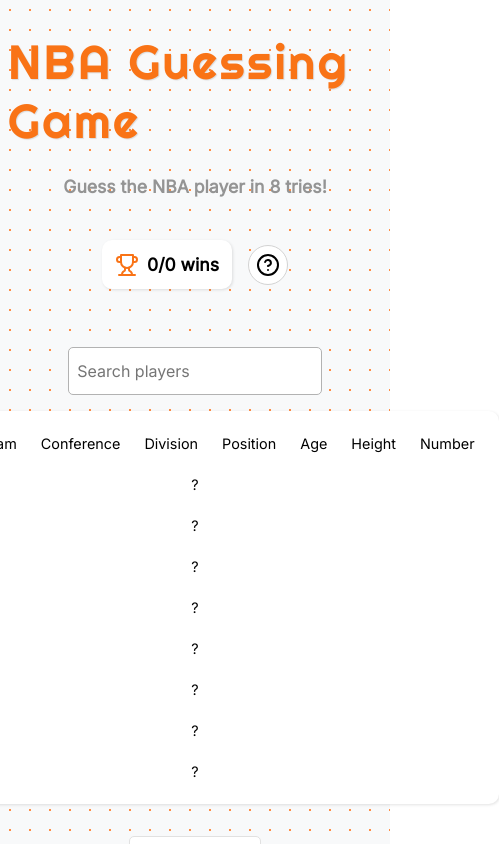
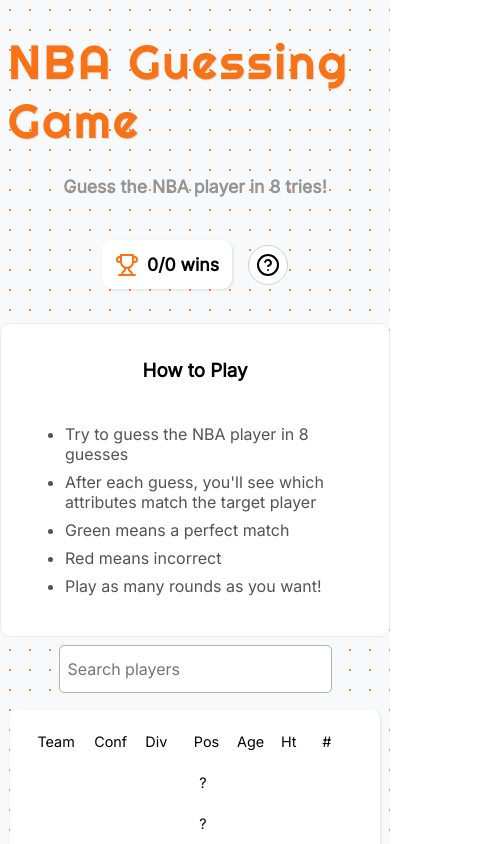
Before and after one commit to isidora04/nba-guessing-game, a React (Create React App) app in the folder my-app/: page /play in a window 390 px wide. Both pictures are taken after a click on the button 267 px from the left and 264 px from the top of the page. Shown: the top 844 px of the page, 499 px wide, since content can reach past the window. Built offline with nearby package versions, Linux system fonts and the light colour scheme.

Commit message:
added instructions popup and updated mobile view

```diff
--- a/my-app/src/pages/gamePage.css
+++ b/my-app/src/pages/gamePage.css
@@ -7,6 +7,7 @@
     flex-direction: column;
     justify-content: center;
     align-items: center;
+    overflow-x: scroll;
 }
 
 h1 {
@@ -74,7 +75,7 @@
 }
 
 .search-bar {
-    width: 65%;
+    width: 70%;
     margin: 0.5rem 0.5rem 0 0.5rem;
     height: 3rem;
     padding: 0.5rem;
@@ -94,7 +95,7 @@
     display: flex;
     flex-direction: column;
     background-color: white;
-    width: 65%;
+    width: 70%;
     margin: 0 0.5rem 1rem 0.5rem;
     border-bottom-left-radius: 10px;
     border-bottom-right-radius: 10px;
@@ -122,39 +123,84 @@
 
 .results-table {
     background-color: white;
-    width: 65%;
+    width: 70%;
+    min-width: 370px;
     margin: 1rem 0.5rem 2rem 0.5rem;
     border-radius: 10px;
     box-shadow: 1px 1px 3px rgba(0, 0, 0, 0.112);
     padding: 0.5rem;
     box-sizing: border-box;
     font-family: 'Inter', sans-serif;
-    border-spacing: 0.5rem 0.5rem;
 }
 
-@media (max-width: 480px) {
+.short-label {
+    display: none;
+}
+
+.short-div {
+    display: none;
+}
+
+@media (max-width: 580px) {
   .results-table {
     font-size: 0.8rem;
+    width: 90%;
+    overflow-x: scroll;
+  }
+  .table-header, .results-table-row {
+    width: 100%;
+  }
+  .name-col {
+    display: none;
   }
 }
 
 @media (max-width: 768px) {
   .results-table {
-    width: 100%;
     font-size: 0.9rem;
+  }
+  .full-label, .full-div {
+    display: none;
+  }
+  .short-label, .short-div {
+    display: inline;
   }
 }
 
-.table-header th {
-    padding: 0.5rem;
-    font-weight: 500;
+.table-header, .results-table-row {
+    display: grid;
+    grid-template-columns:
+        1fr   /* Name */
+        0.5fr /* Team */
+        0.7fr   /* Conference */
+        0.7fr   /* Division */
+        0.5fr   /* Position */
+        0.5fr /* Age */
+        0.5fr /* Height */
+        0.5fr /* Number */;
+    text-align: center;
+    align-items: center;
+    margin: 0 0.5rem;
+    column-gap: 8px;
 }
 
-.table-body td {
-    width: fit-content;
+.table-header {
+    margin-bottom: 1rem;
+}
+
+.results-table-row > *, .unknown-row {
     padding: 0.5rem;
     border-radius: 10px;
     text-align: center;
+    margin: 0 0 8px 0;
+}
+
+.table-header {
+    margin-top: 1rem;
+}
+
+.unknown-row {
+    grid-column: span 8;
 }
 
 .incorrect, .higher, .lower {
@@ -259,3 +305,27 @@
     max-height: 8.2rem;
     overflow-y: scroll;
 }
+
+.help-popup {
+    padding: 0;
+    margin-top: -1rem;
+    display: flex;
+    justify-content: center;
+    align-items: center;
+}
+
+.help-container {
+    display: flex;
+    align-items: center;
+    flex-direction: column;
+    padding: 1rem;
+    box-sizing: border-box;
+    background-color: white;
+    border: 1.5px solid rgb(236, 236, 236);
+    border-radius: 10px;
+}
+
+.help-container li {
+    color: rgb(83, 83, 83);
+    margin: 0.5rem;
+}
--- a/my-app/src/pages/gamePage.tsx
+++ b/my-app/src/pages/gamePage.tsx
@@ -7,6 +7,15 @@
 const GamePage = () => {
 
     const defaultGuess: GuessFeedback = HandleGuess.getBlankGuess();
+
+    const divisionShortForm = {
+        Atlantic: "Atl",
+        Central: "Cen",
+        Southeast: "SE",
+        Northwest: "NW",
+        Pacific: "Pac",
+        Southwest: "SW",
+    };
 
     const [ targetPlayer, setTargetPlayer ] = useState<PlayerInfo>({
             name: "",
@@ -26,6 +35,7 @@
     const [ winCount, setWinCount ] = useState(0);
     const [ gamesPlayed, setGamesPlayed ] = useState(0);
     const [ error, setError ] = useState("");
+    const [ helpPopup, setHelpPopup ] = useState(false);
     const [ winPopup, setWinPopup ] = useState(false);
     const [ lossPopup, setLossPopup ] = useState(false);
 
@@ -59,7 +69,7 @@
             } catch (error) {
                 setError(`Error: ${error}`);
             }
-        }, 1000);
+        }, 700);
         return () => clearTimeout(getData);
     }, [search]);
 
@@ -110,9 +120,26 @@
                 <p>Guess the NBA player in 8 tries!</p>
                 <div className="num-wins">
                     <p><Trophy className="trophy" />{winCount}/{gamesPlayed} wins</p>
-                    <button className="circle-help"><CircleHelp /></button>
+                    <button className="circle-help" onClick={() => setHelpPopup(!helpPopup)}>
+                        <CircleHelp />
+                    </button>
                 </div>
             </div>
+
+            {helpPopup && <>
+                <div className="help-popup">
+                    <div className="help-container">
+                    <h3>How to Play</h3>
+                        <ul className="instructions">
+                            <li>Try to guess the NBA player in 8 guesses</li>
+                            <li>After each guess, you'll see which attributes match the target player</li>
+                            <li>Green means a perfect match</li>
+                            <li>Red means incorrect</li>
+                            <li>Play as many rounds as you want!</li>
+                        </ul>
+                    </div>
+                </div>
+            </>}
 
             {error && <p className="error-text">{error}</p>}
 
@@ -129,55 +156,56 @@
                     }
                 </div>)
             }
-            <table className="results-table">
-                <thead className="table-header">
-                    <tr className="table-headings">
-                        <th>Name</th>
-                        <th>Team</th>
-                        <th>Conference</th>
-                        <th>Division</th>
-                        <th>Position</th>
-                        <th>Age</th>
-                        <th>Height</th>
-                        <th>Number</th>
-                    </tr>
-                </thead>
-                <tbody className="table-body">
+            <div className="results-table">
+                <div className="table-header">
+                    <div className="name-col">Name</div>
+                    <div><span className="full-label">Team</span><span className="short-label">Team</span></div>
+                    <div><span className="full-label">Conference</span><span className="short-label">Conf</span></div>
+                    <div><span className="full-label">Division</span><span className="short-label">Div</span></div>
+                    <div><span className="full-label">Position</span><span className="short-label">Pos</span></div>
+                    <div><span>Age</span></div>
+                    <div><span className="full-label">Height</span><span className="short-label">Ht</span></div>
+                    <div><span className="full-label">Number</span><span className="short-label">#</span></div>
+                </div>
                 {guesses.map((guess, index) => (
-                    <tr className="results-table-row" key={index}>
-                        {guess.name.value === "" ? <td colSpan={9} className="unknown-row">?</td> :
-                            <><td className={guess.name.match}>{guess.name.value}</td>
-                            <td className={guess.team.match}>{guess.team.value}</td>
-                            <td className={guess.conference.match}>{guess.conference.value}</td>
-                            <td className={guess.division.match}>{guess.division.value}</td>
-                            <td className={guess.position.match}>{guess.position.value}</td>
-                            <td className={guess.age.match}>
-                                <div>
+                    <div className="results-table-row" key={index}>
+                        {guess.name.value === "" ? <div className="unknown-row">?</div> :
+                            <>
+                            <p className={`${guess.name.match} name-col`}>{guess.name.value}</p>
+                            <p className={guess.team.match}>{guess.team.value}</p>
+                            <p className={guess.conference.match}>{guess.conference.value}</p>
+                            <p className={guess.division.match}><span className="full-div">{guess.division.value}</span>
+                            {/*
+                            // @ts-ignore */}
+                                <span className="short-div">{divisionShortForm[guess.division.value]}</span>
+                            </p>
+                            <p className={guess.position.match}>{guess.position.value}</p>
+                            <p className={guess.age.match}>
+                                <span>
                                     {guess.age.value}
                                     {guess.age.match === "lower" && <ArrowDown className="arrow" />}
                                     {guess.age.match === "higher" && <ArrowUp className="arrow" />}
-                                </div>
-                            </td>
-                            <td className={guess.height.match}>
-                                <div>
+                                </span>
+                            </p>
+                            <p className={guess.height.match}>
+                                <span>
                                     {guess.height.value}
                                     {guess.height.match === "lower" && <ArrowDown className="arrow" />}
                                     {guess.height.match === "higher" && <ArrowUp className="arrow" />}
-                                </div>
-                            </td>
-                            <td className={guess.jerseyNumber.match}>
-                                <div>
+                                </span>
+                            </p>
+                            <p className={guess.jerseyNumber.match}>
+                                <span>
                                     {guess.jerseyNumber.value}
                                     {guess.jerseyNumber.match === "lower" && <ArrowDown className="arrow" />}
                                     {guess.jerseyNumber.match === "higher" && <ArrowUp className="arrow" />}
-                                </div>
-                            </td>
+                                </span>
+                            </p>
                         </>
                         }
-                    </tr>)
+                    </div>)
                 )}
-                </tbody>
-            </table>
+            </div>
 
             <button className="give-up" disabled={lossPopup || winPopup}
                 onClick={() => handleLoss()}>Give up?</button>
```
